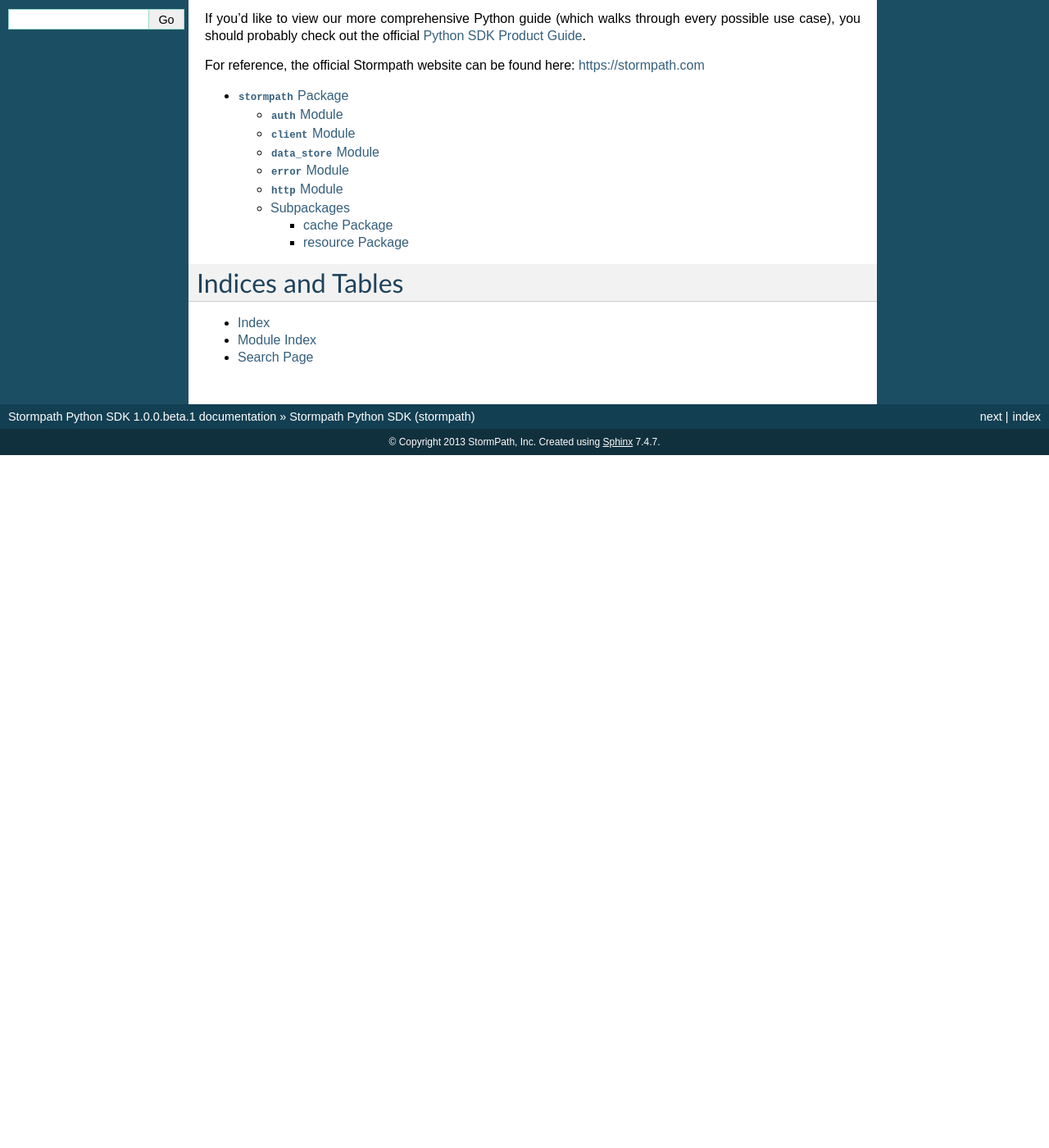
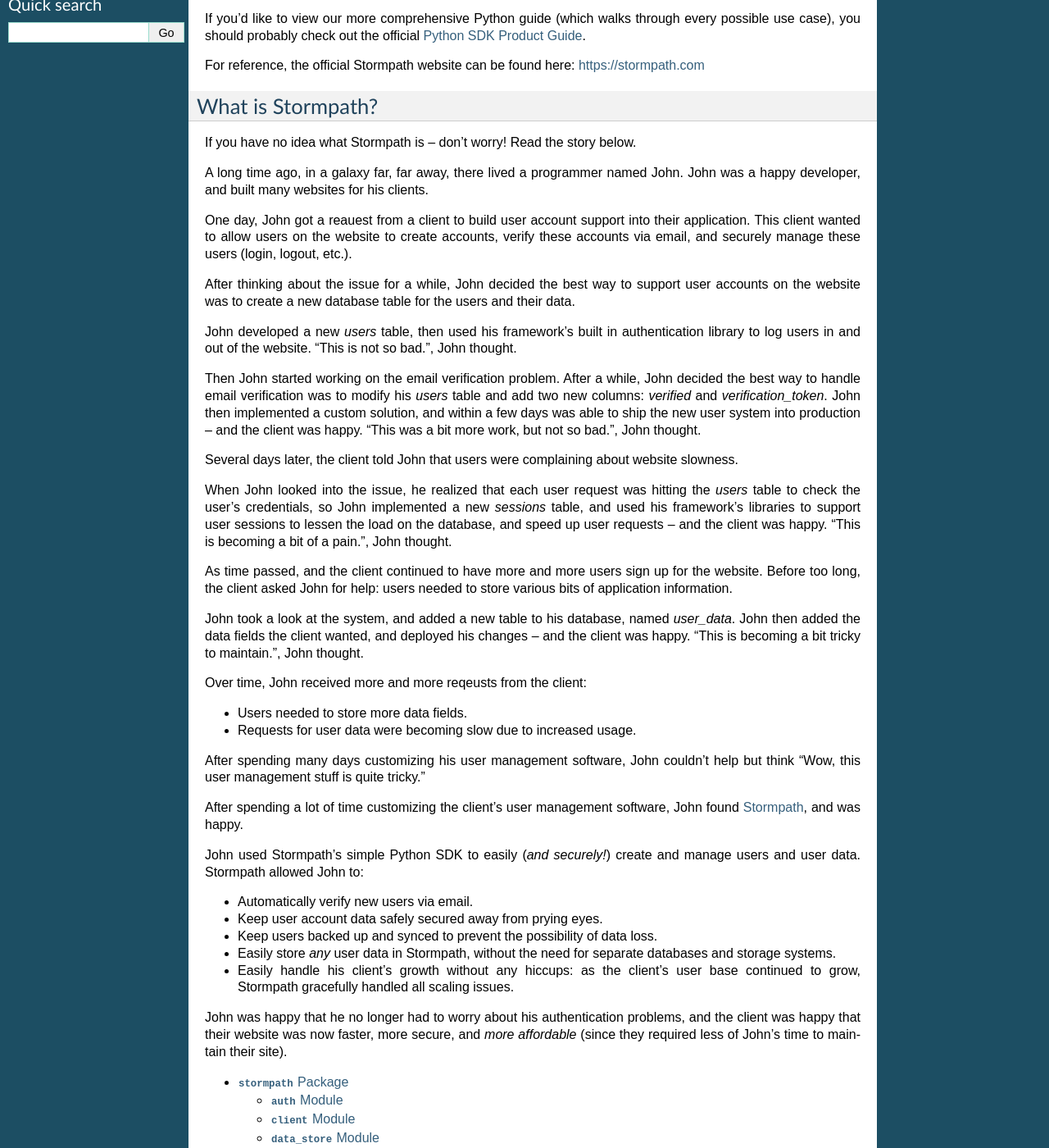
Before and after one commit to stormpath/stormpath-sdk-python, a Sphinx documentation site: the page built from docs/index.rst, in a window 1280 px wide and 1400 px high, scrolled down 268 px. Shown: the whole window at 82% size. Built offline with Sphinx 7.4.7, drawn with Linux system fonts in a browser that asks for light colours; before the commit the page ends 900 px from its top, so only the background shows below that.

Commit message:
Adding 'What is Stormpath?' story.

```diff
--- a/docs/index.rst
+++ b/docs/index.rst
@@ -24,6 +24,81 @@
 For reference, the official Stormpath website can be found here:
 https://stormpath.com
 
+
+What is Stormpath?
+------------------
+
+If you have no idea what Stormpath is -- don't worry!  Read the story below.
+
+A long time ago, in a galaxy far, far away, there lived a programmer named John.
+John was a happy developer, and built many websites for his clients.
+
+One day, John got a reauest from a client to build user account support into
+their application.  This client wanted to allow users on the website to create
+accounts, verify these accounts via email, and securely manage these users
+(login, logout, etc.).
+
+After thinking about the issue for a while, John decided the best way to support
+user accounts on the website was to create a new database table for the users
+and their data.
+
+John developed a new `users` table, then used his framework's built in
+authentication library to log users in and out of the website.  "This is not so
+bad.", John thought.
+
+Then John started working on the email verification problem.  After a while,
+John decided the best way to handle email verification was to modify his `users`
+table and add two new columns: `verified` and `verification_token`.  John then
+implemented a custom solution, and within a few days was able to ship the new
+user system into production -- and the client was happy.  "This was a bit more
+work, but not so bad.", John thought.
+
+Several days later, the client told John that users were complaining about website
+slowness.
+
+When John looked into the issue, he realized that each user request was hitting the
+`users` table to check the user's credentials, so John implemented a new `sessions`
+table, and used his framework's libraries to support user sessions to lessen the load
+on the database, and speed up user requests -- and the client was happy.  "This
+is becoming a bit of a pain.", John thought.
+
+As time passed, and the client continued to have more and more users sign up for
+the website.  Before too long, the client asked John for help: users needed to
+store various bits of application information.
+
+John took a look at the system, and added a new table to his database, named
+`user_data`.  John then added the data fields the client wanted, and deployed
+his changes -- and the client was happy.  "This is becoming a bit tricky to
+maintain.", John thought.
+
+Over time, John received more and more reqeusts from the client:
+
+- Users needed to store more data fields.
+- Requests for user data were becoming slow due to increased usage.
+
+After spending many days customizing his user management software, John couldn't
+help but think "Wow, this user management stuff is quite tricky."
+
+After spending a lot of time customizing the client's user management software,
+John found `Stormpath <https://stormpath.com>`_, and was happy.
+
+John used Stormpath's simple Python SDK to easily (*and securely!*) create and
+manage users and user data.  Stormpath allowed John to:
+
+- Automatically verify new users via email.
+- Keep user account data safely secured away from prying eyes.
+- Keep users backed up and synced to prevent the possibility of data loss.
+- Easily store *any* user data in Stormpath, without the need for separate
+  databases and storage systems.
+- Easily handle his client's growth without any hiccups: as the client's user
+  base continued to grow, Stormpath gracefully handled all scaling issues.
+
+John was happy that he no longer had to worry about his authentication problems,
+and the client was happy that their website was now faster, more secure, and
+*more affordable* (since they required less of John's time to maintain their
+site).
+
+
 .. toctree::
    :maxdepth: 3
 
```
